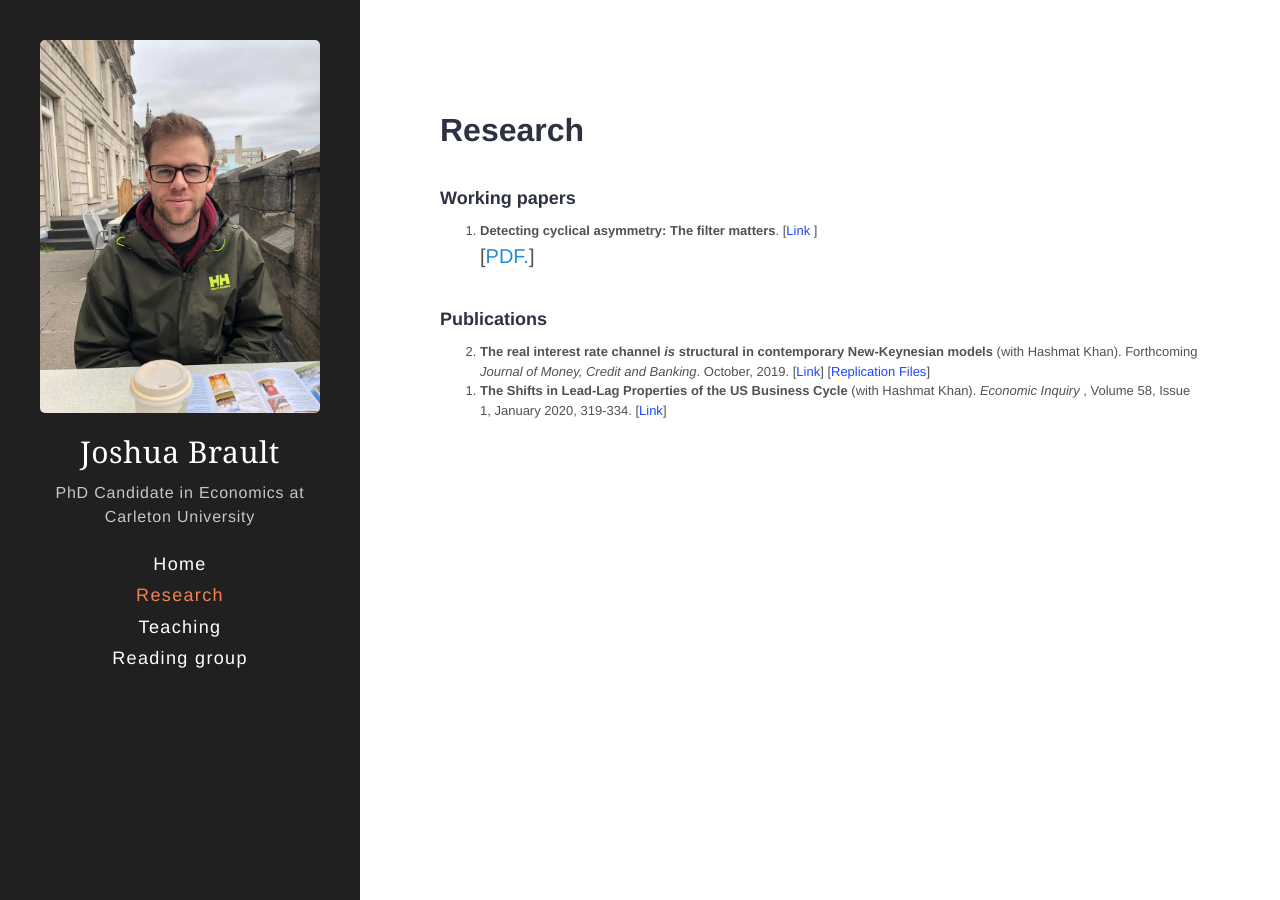
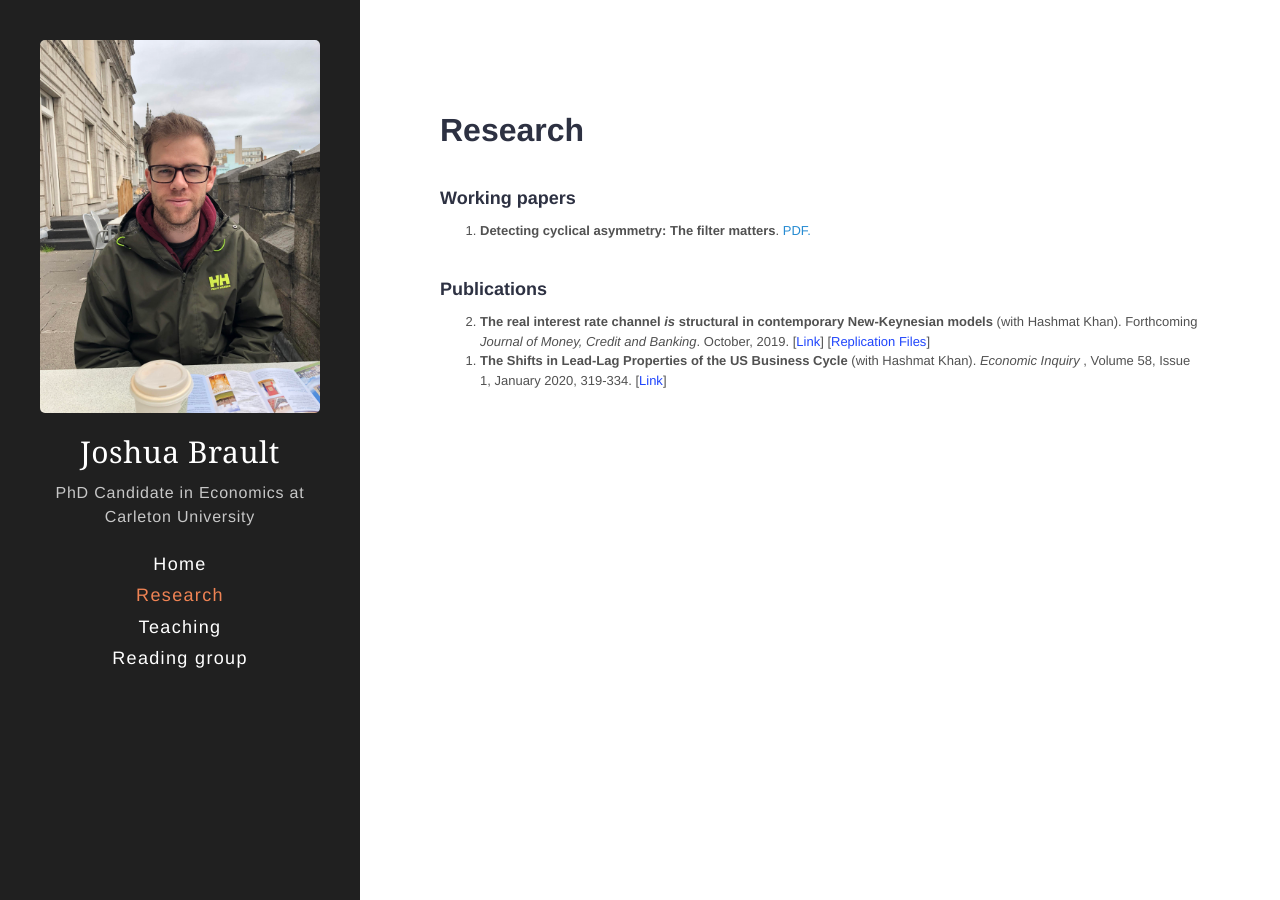
Before and after one commit to braultjosh/braultjosh.github.io, a Jekyll site: the page built from Research.md, in a window 1280 px wide. Built offline with Jekyll 4.4.1, drawn with Linux system fonts in a browser that asks for light colours.

Commit message:
Update Research.md

```diff
--- a/Research.md
+++ b/Research.md
@@ -11,9 +11,7 @@ sidebar_sort_order: 2
 
 <ol reversed>
 
-<font size="2"> <li>  <b> Detecting cyclical asymmetry: The filter matters</b>.  [<a href="braultjosh.github.io/Filtering_Brault_V4.pdf" style="color:#1F45FC">Link </a>]</li> </font>
-
-[<a href="braultjosh.github.io/pdfs/Filtering_Brault_V4.pdf" target="_blank">PDF.</a>]
+<font size="2"> <li>  <b> Detecting cyclical asymmetry: The filter matters</b>. <a href="braultjosh.github.io/pdfs/Filtering_Brault_V4.pdf" target="_blank">PDF.</a></li></font>
 
 </ol>
 
```
